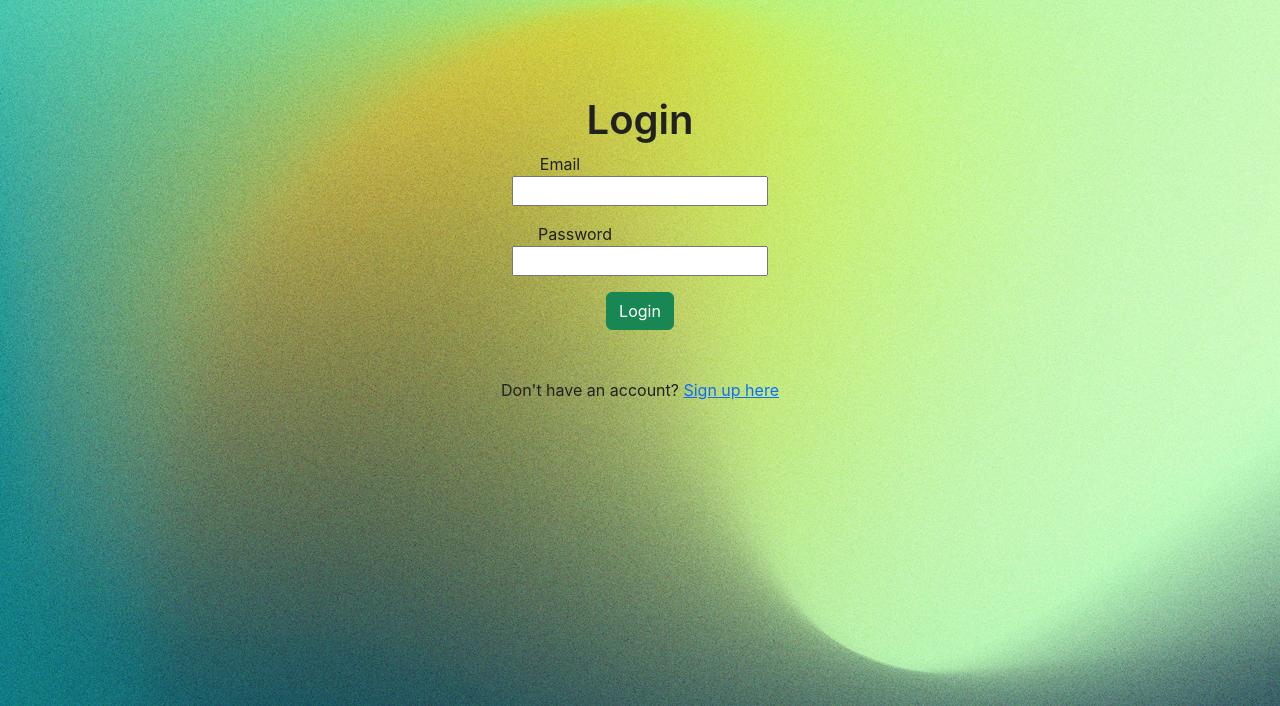
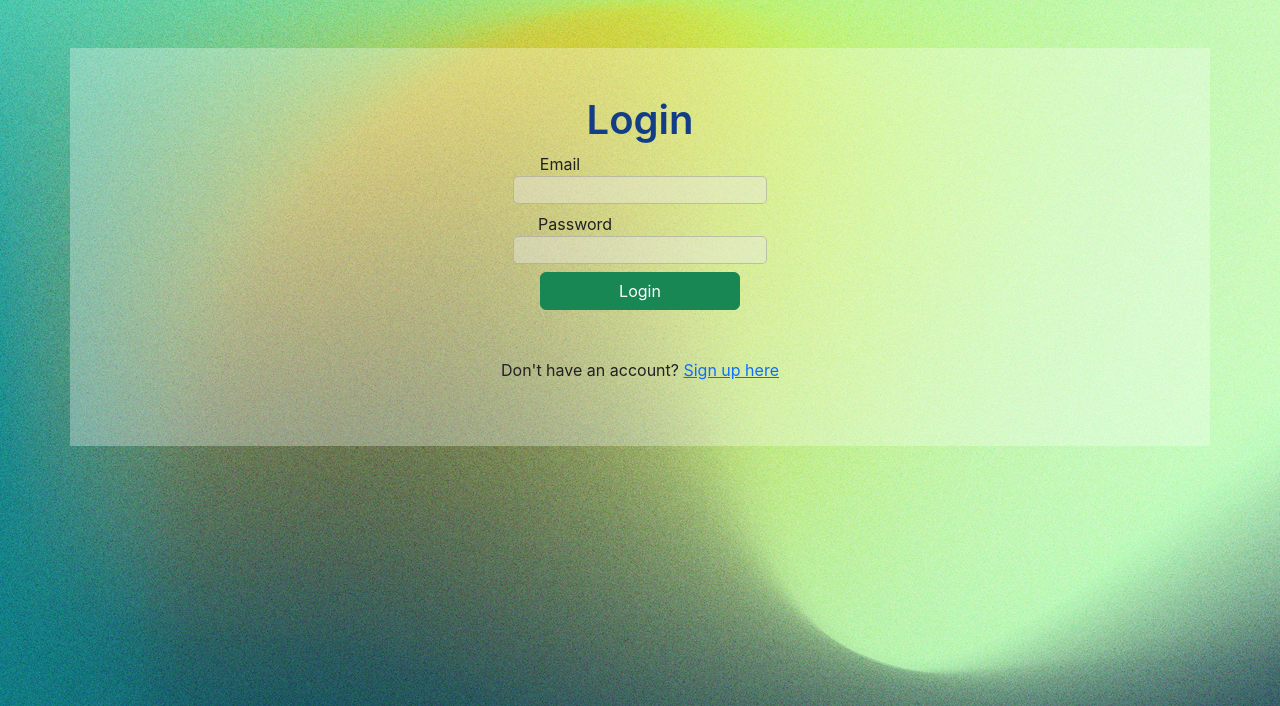
Before and after one commit to VSTERNENLICHT/CITS3403-Group-Project, a Flask app: page /login in a window 1280 px wide. Shown: the part 81-787 px from the top of the page. Run offline with Flask 3, Linux system fonts and the light colour scheme.

Commit message:
CSS changes

```diff
--- a/static/final-style.css
+++ b/static/final-style.css
@@ -190,3 +190,32 @@ footer {
 .nav-link:hover {
   text-decoration: underline;
 }
+
+/* Login and Sign Up Page Specific CSS */
+.blur {
+  background-color: rgba(255, 255, 255, 0.3);
+}
+
+.login-signup-header {
+  color: #133e87;
+}
+
+input {
+  background-color: rgba(235, 235, 235, 0.4);
+  border: 1px solid rgb(150, 150, 150, 0.5);
+  color: #000;
+  border-radius: 5px;
+}
+
+.input-field {
+  color: red;
+  margin-top: -8px
+}
+
+.flashed {
+  color: red;
+}
+
+.btn-login-signup {
+  width: 200px;
+}
```
